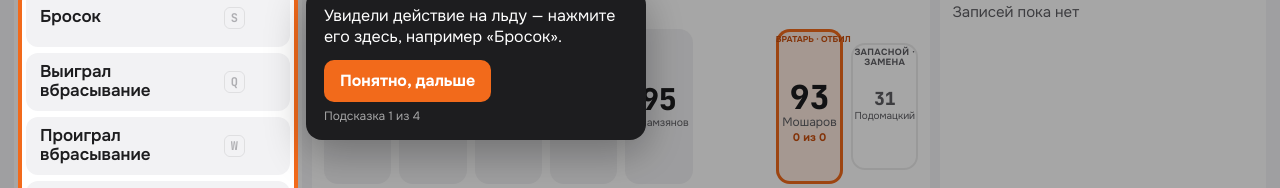
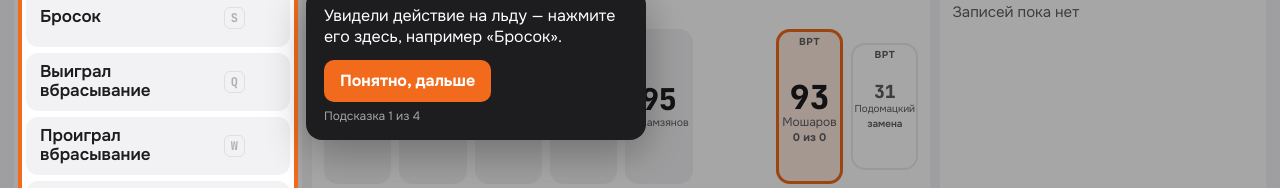
Before and after one commit to AI174ACM/list-matcha, a plain HTML site: page index.html in a window 1280 px wide. Shown: the part 189-377 px from the top of the page. Drawn offline with Linux system fonts and the light colour scheme.

Commit message:
Обновление 17.11.2026 10:11

```diff
--- a/index.html
+++ b/index.html
@@ -133,8 +133,8 @@ html[data-theme="tiles"] .act.ga{background:#fff;color:var(--ink);box-shadow:ins
 .tl i{position:absolute;top:6px;right:8px;font:800 13px var(--num);font-style:normal;color:var(--ink2)}
 .tl.pick{background:var(--sel);color:var(--selTx)} .tl.pick span,.tl.pick i{color:inherit;opacity:.8}
 .tl.flash{animation:fl .7s}
-.tl.gks{background:none;box-shadow:inset 0 0 0 2px var(--line);color:var(--ink2);margin:14px 0} .tl.gks b{font-size:calc(var(--tileNum)*.6)} .tl.gks span{font-size:11px} .tl.gks em{font-size:9px;top:5px;padding:0 2px;line-height:1.1} .tl.gks:hover{background:var(--tile)}
-.tl.gkt{background:none;box-shadow:inset 0 0 0 2px var(--acc)} .tl.gkt:hover{background:var(--accSoft)} .tl.gkt em{color:var(--btn);font-size:8.5px;top:5px;letter-spacing:0;white-space:nowrap} .tl.gkt{background:var(--accSoft);box-shadow:inset 0 0 0 3px var(--acc);gap:1px;padding-top:12px} .tl.gkt b{font-size:calc(var(--tileNum)*1.1)} .tl.gkt i{position:static;display:flex;flex-direction:column;align-items:center;color:var(--btn);font:700 11px/1.15 Onest,sans-serif;white-space:nowrap} .tl.gkt i u{text-decoration:none;font:800 14px/1.1 var(--num);color:var(--ink)}
+.tl.gks{background:none;box-shadow:inset 0 0 0 2px var(--line);color:var(--ink2);margin:14px 0} .tl.gks b{font-size:calc(var(--tileNum)*.6)} .tl.gks span{font-size:11px} .tl.gks em{font-size:10px;top:6px;padding:0 2px;line-height:1.1;white-space:nowrap;color:var(--ink2);letter-spacing:.04em} .tl.gks:hover{background:var(--tile)} .tl.gks i{position:static;background:none;min-width:0;height:auto;padding:0;font:600 10px/1.15 Onest,sans-serif;font-style:normal;color:var(--ink2);white-space:nowrap}
+.tl.gkt{background:none;box-shadow:inset 0 0 0 2px var(--acc)} .tl.gkt:hover{background:var(--accSoft)} .tl.gkt em{color:var(--ink2);font-size:10px;top:6px;letter-spacing:.06em;white-space:nowrap} .tl.gkt{background:var(--accSoft);box-shadow:inset 0 0 0 3px var(--acc);gap:1px;padding-top:12px} .tl.gkt b{font-size:calc(var(--tileNum)*1.1)} .tl.gkt i{position:static;display:flex;flex-direction:column;align-items:center;color:var(--ink2);font:700 11px/1.15 Onest,sans-serif;white-space:nowrap} .tl.gkt i u{text-decoration:none;font:800 14px/1.1 var(--num);color:var(--ink)}
 html[data-theme="board"] .tl.gkt i u{color:#fff}
 @keyframes fl{0%{box-shadow:0 0 0 4px var(--acc)}100%{box-shadow:0 0 0 0 transparent}}
 html[data-theme="board"] .tl b{text-shadow:0 0 14px rgba(255,255,255,.18)}
@@ -539,9 +539,9 @@ function renderInput(flashN){
   const gk2=gk?(S.gk||[]).find(g=>g&&g.n!==gk.n):null;
   const cols=n=>Math.max(7,n>10?Math.ceil(n/2):n);let cF=cols(nF.length),cD=cols(nD.length),cC=gk?Math.max(cF,nC.length+(gk2?2:1)):cols(nC.length);
   if(Math.max(nF.length,nD.length,nC.length+(gk?(gk2?2:1):0))<=10)cF=cD=cC=Math.max(cF,cD,cC);   // три ряда — одна сетка, плитки одна под другой
-  const soG=g=>{const f=k=>S.ev.filter(e=>e.k===k&&e.gk===g.n).length;return `<em>Вратарь</em><b>${g.n}</b><span>${g.name}</span><i title="отбил буллитов из всех">${f('bsv')} из ${f('bsv')+f('bga')}</i>`};
-  const gkTile=SO&&gk?`<button class="tl gkt${UI.sog===gk.n?' pick':''}" data-sog="${gk.n}" style="grid-column:${gk2?cC-1:cC};grid-row:1">${soG(gk)}</button>`:gk?`<button class="tl gkt${flashN===gk.n?' flash':''}" data-gk="${gk.n}" style="grid-column:${gk2?cC-1:cC};grid-row:1"><em>Вратарь · отбил</em><b>${gk.n}</b><span>${gk.name}</span><i title="отбил бросков из всех по воротам">${sv} из ${sv+gaN}${sv+gaN?`<u>${(100*sv/(sv+gaN)).toFixed(1).replace('.',',')} %</u>`:''}</i></button>`:'';
-  const gkSwap=SO&&gk2?`<button class="tl gkt${UI.sog===gk2.n?' pick':''}" data-sog="${gk2.n}" style="grid-column:${cC};grid-row:1">${soG(gk2)}</button>`:gk2?`<button class="tl gks" data-gkswap style="grid-column:${cC};grid-row:1"><em>Запасной · замена</em><b>${gk2.n}</b><span>${gk2.name}</span></button>`:'';
+  const soG=g=>{const f=k=>S.ev.filter(e=>e.k===k&&e.gk===g.n).length;return `<em>ВРТ</em><b>${g.n}</b><span>${g.name}</span><i title="отбил буллитов из всех">${f('bsv')} из ${f('bsv')+f('bga')}</i>`};
+  const gkTile=SO&&gk?`<button class="tl gkt${UI.sog===gk.n?' pick':''}" data-sog="${gk.n}" style="grid-column:${gk2?cC-1:cC};grid-row:1">${soG(gk)}</button>`:gk?`<button class="tl gkt${flashN===gk.n?' flash':''}" data-gk="${gk.n}" style="grid-column:${gk2?cC-1:cC};grid-row:1"><em>ВРТ</em><b>${gk.n}</b><span>${gk.name}</span><i title="отбил бросков из всех по воротам">${sv} из ${sv+gaN}${sv+gaN?`<u>${(100*sv/(sv+gaN)).toFixed(1).replace('.',',')} %</u>`:''}</i></button>`:'';
+  const gkSwap=SO&&gk2?`<button class="tl gkt${UI.sog===gk2.n?' pick':''}" data-sog="${gk2.n}" style="grid-column:${cC};grid-row:1">${soG(gk2)}</button>`:gk2?`<button class="tl gks" data-gkswap style="grid-column:${cC};grid-row:1"><em>ВРТ</em><b>${gk2.n}</b><span>${gk2.name}</span><i>замена</i></button>`:'';
   // лента
   const groups=[];const seen=new Set();
   for(const e of [...S.ev].reverse()){ if(e.src==='лист'&&e.k!=='g')continue; if(seen.has(e.gid))continue; seen.add(e.gid); groups.push(S.ev.filter(x=>x.gid===e.gid)); if(groups.length>=40)break }
```
